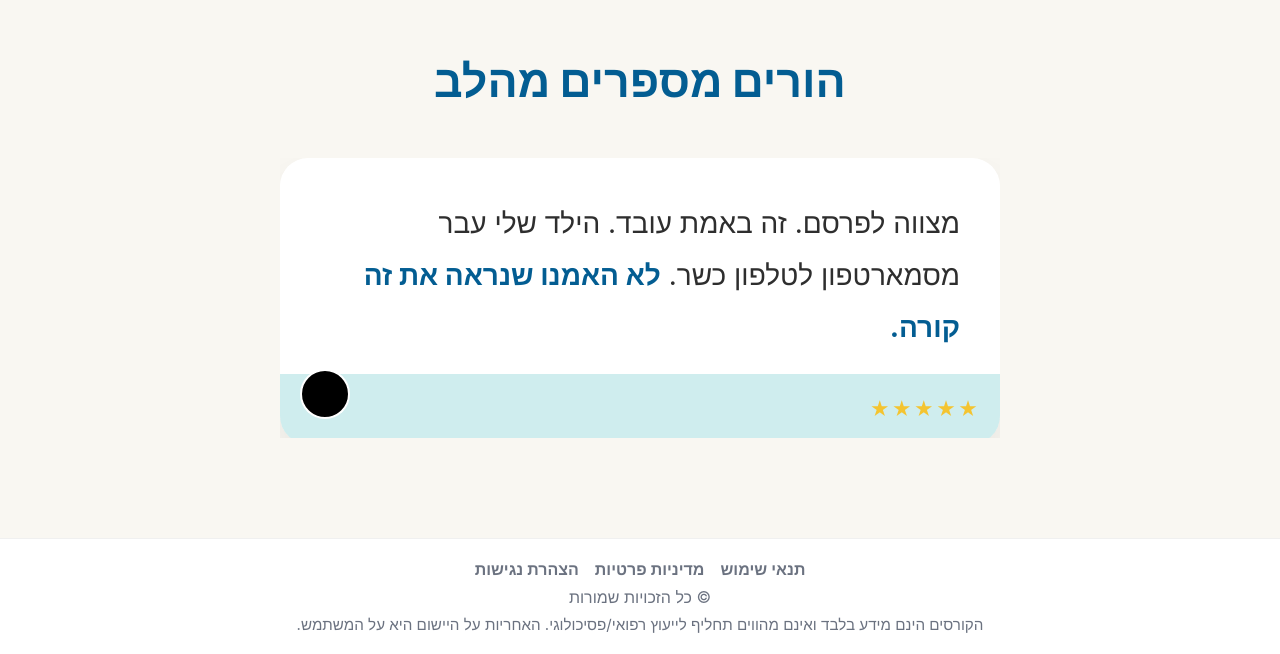
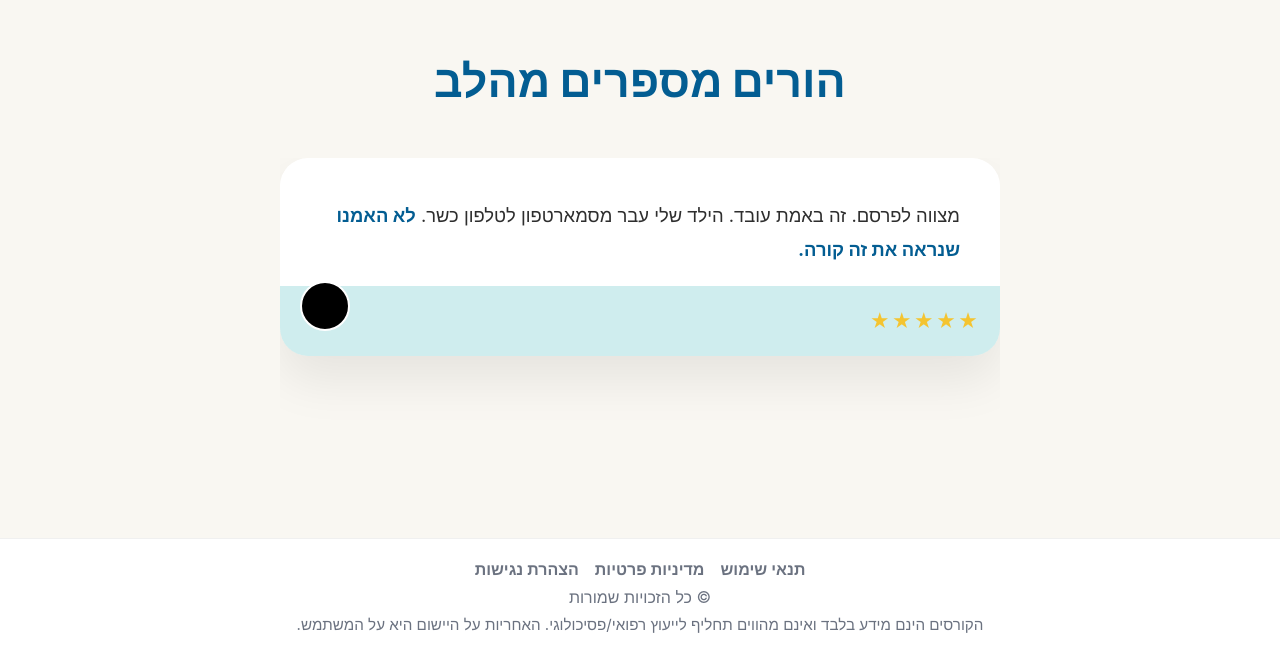
Before and after one commit to tonyStark3124/tiumkin, a React (Create React App) app: page / in a window 1280 px wide. Shown: the part 6202-6856 px from the top of the page. Built offline with nearby package versions, Linux system fonts and the light colour scheme.

Commit message:
setTextSize

```diff
--- a/src/components/organisms/TestimonialsSpace.tsx
+++ b/src/components/organisms/TestimonialsSpace.tsx
@@ -136,7 +136,7 @@ const stars: React.CSSProperties = {
 };
 
 const text: React.CSSProperties = {
-  fontSize: '1.75rem',
+  fontSize: '1.15rem',
   lineHeight: '1.85',
   color: '#2E2E2E',
   textAlign: 'right',
```
